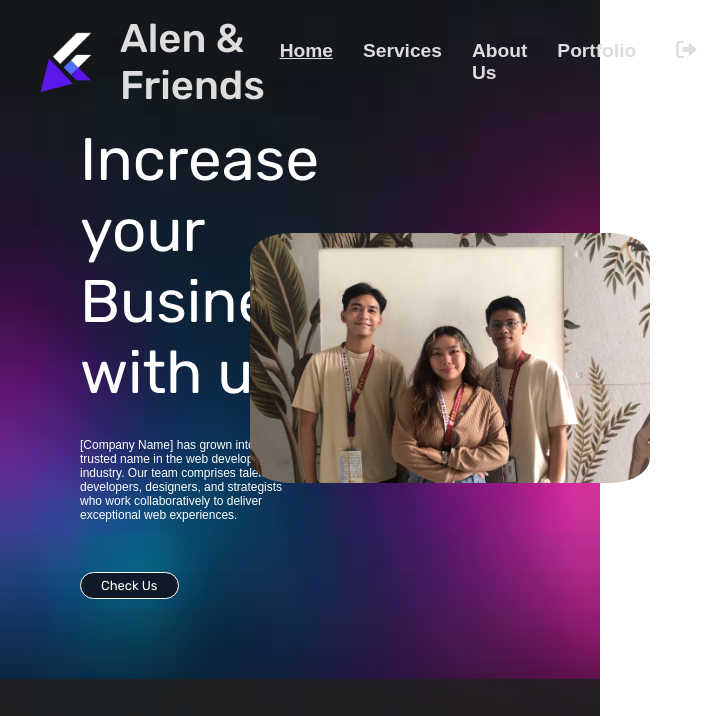
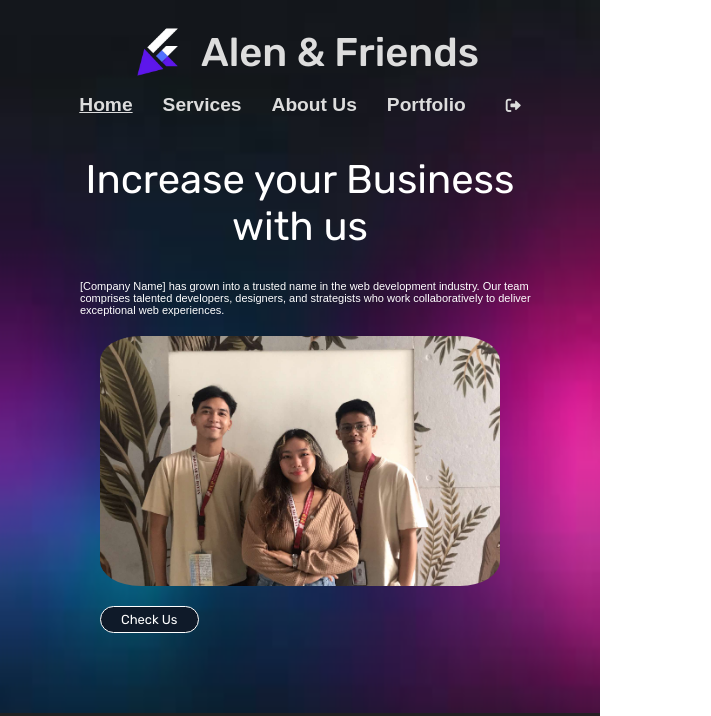
Before and after one commit to Euroboss213/abm-port, a plain HTML site: page index.html in a window 600 px wide. Shown: the top 716 px of the page, 711 px wide, since content can reach past the window. Drawn offline with Linux system fonts and the light colour scheme.

Commit message:
updated media query for mobile

```diff
--- a/index.html
+++ b/index.html
@@ -11,10 +11,16 @@
 </head>
 <body>
     <nav class="navbar">
+        <div class="nav-container">
+            <div class="nav-container1">
                 <div class="logo">
                     <img src="../assets/logo.png">
                 </div>
-        <p class="nav-h1">Alen & Friends</p>
+                <div class="nav-h1">
+                    <p>Alen & Friends</p>
+                </div>
+            </div>
+            <div class="nav-container2">
                 <ul class="nav-links">
                     <li><a href="/index.html" style="text-decoration: underline;" style="text-underline-offset: 4px;">Home</a></li>
                     <li><a href="/pages/servicepage.html">Services</a></li>
@@ -28,13 +34,15 @@
                         </div>
                     </li>
                 </ul>
+            </div>
+        </div>
     </nav>
 
     <div class="container">
         <div class="container-left">
             <div class="container-big">
-                <p>Increase your</br>
-                Business</br>
+                <p>Increase your
+                Business
                 with us</p>
             </div>
             <div class="container-small">
--- a/styles/home.css
+++ b/styles/home.css
@@ -18,20 +18,26 @@ body::before{
     padding: 10px 20px;
 }
 .nav-h1 {
+    display: flex;
     color: #ddd;
     margin-right: auto;
     font-size: 40px;
     font-family: 'Rubik', sans-serif;
     font-weight: 500;
+    align-items: center;
+    justify-content: center;
 }
 
 .nav-links {
+    display: flex;
     list-style: none;
     display: flex;
     margin: 0;
     padding: 0;
     order: 1;
     font-family: Arial, Helvetica, sans-serif;
+    align-items: center;
+    justify-content: center;
 }
 .nav-links li {
     margin: 0 15px;
@@ -45,6 +51,20 @@ body::before{
 }
 .nav-links a:hover {
     color: #7a79eb;
+}
+.nav-container{
+    display: flex;
+    width: 100%;
+    justify-content: space-between;
+}
+.nav-container1{
+    display: flex;
+    width: 60%;
+}
+.nav-container2{
+    display: flex;
+    justify-content: flex-end;
+    width: 40%;
 }
 
 .logo img {
@@ -139,7 +159,7 @@ body::before{
     background-color: #0056b3;
 }
 
-@media only screen and (min-width:600px) and (max-width: 1024px) {
+@media only screen and (min-width:601px) and (max-width: 1024px) {
     .container-big p{
         font-size: 60px;
     }
@@ -152,9 +172,10 @@ body::before{
         justify-content: center;
         align-items: center;
         width: 50%;
+        margin-top: 0px;
     }
     .container-right img{
-        width: 400px;
+        width: 90%;
         height: 250px;
         border-radius: 10%;
         object-fit: cover;
@@ -182,3 +203,150 @@ body::before{
         text-decoration: none;
     }
 }
+
+@media only screen and (max-width: 600px){
+    .container{
+        display: flex;
+        flex-direction: column;
+        justify-content: space-between;
+        align-items: center;
+        margin-top: 30px;
+    }
+    .container-left{
+        display: flex;
+        flex-direction: column;
+        justify-content: flex-start;
+        width: 80%;
+    }
+    .container-big{
+        display: flex;
+        flex-direction: column;
+        justify-content: flex-start;
+        color: white;
+    }
+    .container-big p{
+        font-size: 40px;
+        display: flex;
+        justify-content: center;
+        text-align: center;
+        margin-left: -80px;
+    }
+    .container-small{
+        margin-top: 30px;
+        margin-left: 20px;
+        margin-bottom: 10px;
+        size: 20;
+        color: white;
+    }
+    .container-small p{
+        font-size: 11px;
+        font-family: Arial, Helvetica, sans-serif;
+        margin-bottom: 10px;
+    }
+    .container-right{
+        display: flex;
+        justify-content: center;
+        align-items: center;
+        width: 60%;
+        margin-top: 0px;
+    }
+    .container-right img{
+        width: 400px;
+        height: 250px;
+        border-radius: 10%;
+        object-fit: cover;
+    }
+    .container2{
+        margin-top: 20px;
+        display: flex;
+    }
+    .container2 a{
+        font-size: 13px;
+    }
+    .button {
+        display: inline-flex;
+        justify-content: center;
+        align-items: center;
+        padding: 5px 20px;
+        font-size: 16px;
+        color: white;
+        background-color: #0F1A29;
+        border: 1px solid white;
+        border-radius: 20px;
+        cursor: pointer;
+        text-align: center;
+        margin-left: 100px;
+        text-decoration: none;
+    }
+    .navbar {
+        display: flex;
+        align-items: center;
+        padding: 10px 20px;
+    }
+    .nav-h1 {
+        display: flex;
+        margin: 0;
+        color: #ddd;
+        font-size: 40px;
+        font-family: 'Rubik', sans-serif;
+        font-weight: 500;
+        align-items: center;
+        justify-content: center;
+    }
+
+    .nav-links {
+        display: flex;
+        list-style: none;
+        display: flex;
+        margin: 0;
+        padding: 0;
+        order: 1;
+        font-family: Arial, Helvetica, sans-serif;
+        align-items: center;
+        justify-content: center;
+    }
+    .nav-links li {
+        margin: 0 15px;
+    }
+    .nav-links a {
+        font-size: larger;
+        text-decoration: none;
+        color: #ddd;
+        font-weight: bold;
+        font-family: sans-serif;
+    }
+    .nav-links a:hover {
+        color: #7a79eb;
+    }
+    .nav-container{
+        display: flex;
+        flex-direction: column;
+        width: 100%;
+        justify-content: space-between;
+    }
+    .nav-container1{
+        display: flex;
+        justify-content: center;
+        align-items: center;
+        width: 100%;
+    }
+    .nav-container2{
+        display: flex;
+        justify-content: center;
+        width: 100%;
+    }
+    .logo img {
+        height: 80px;
+        width: 80px;
+    }
+    .logout {
+        margin-left: 10px; /* Optional: spacing from the links */
+    }
+    .logout-icon {
+        font-size: 15px; /* Adjust size as needed */
+        color: #ddd; /* Adjust color as needed */
+    }
+    .logout-icon:hover {
+        color: #7a79eb; /* Change color on hover */
+    }
+}
```
Lines whose indentation alone changed are shown as unchanged.
